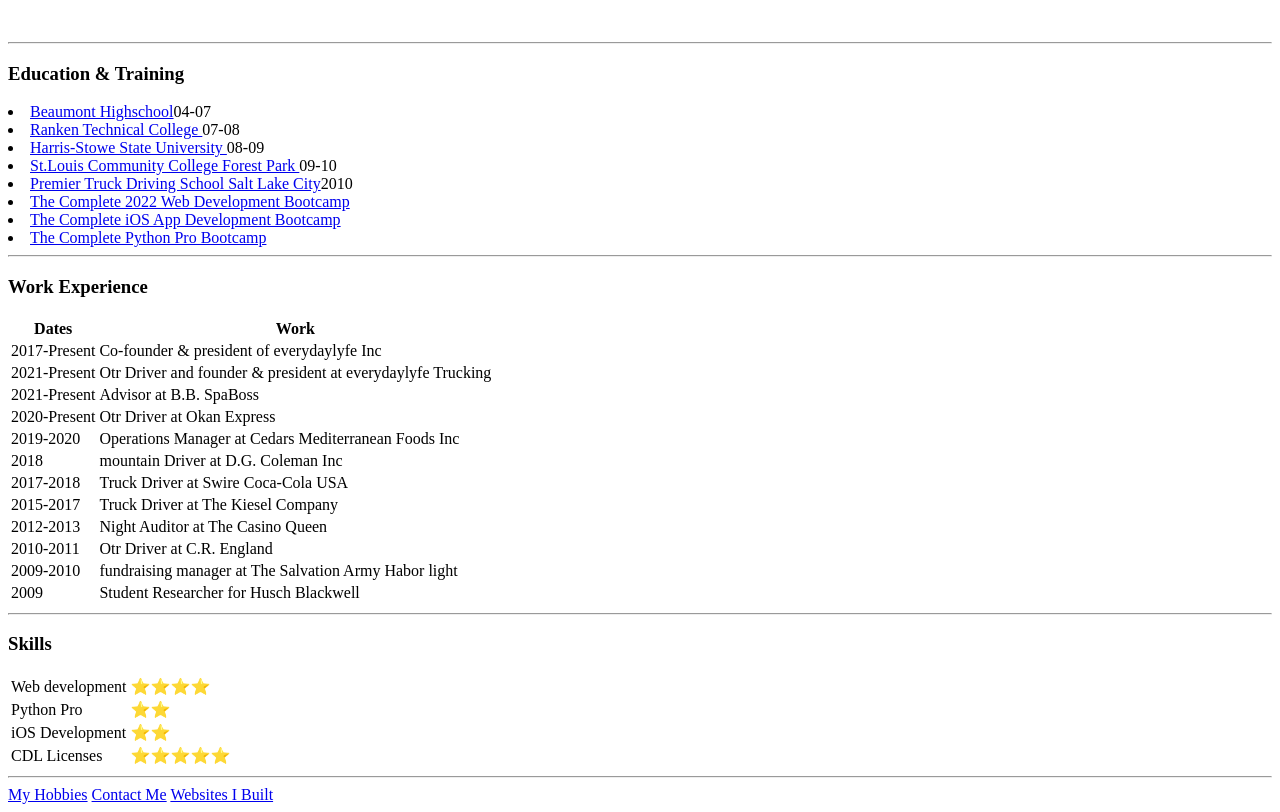
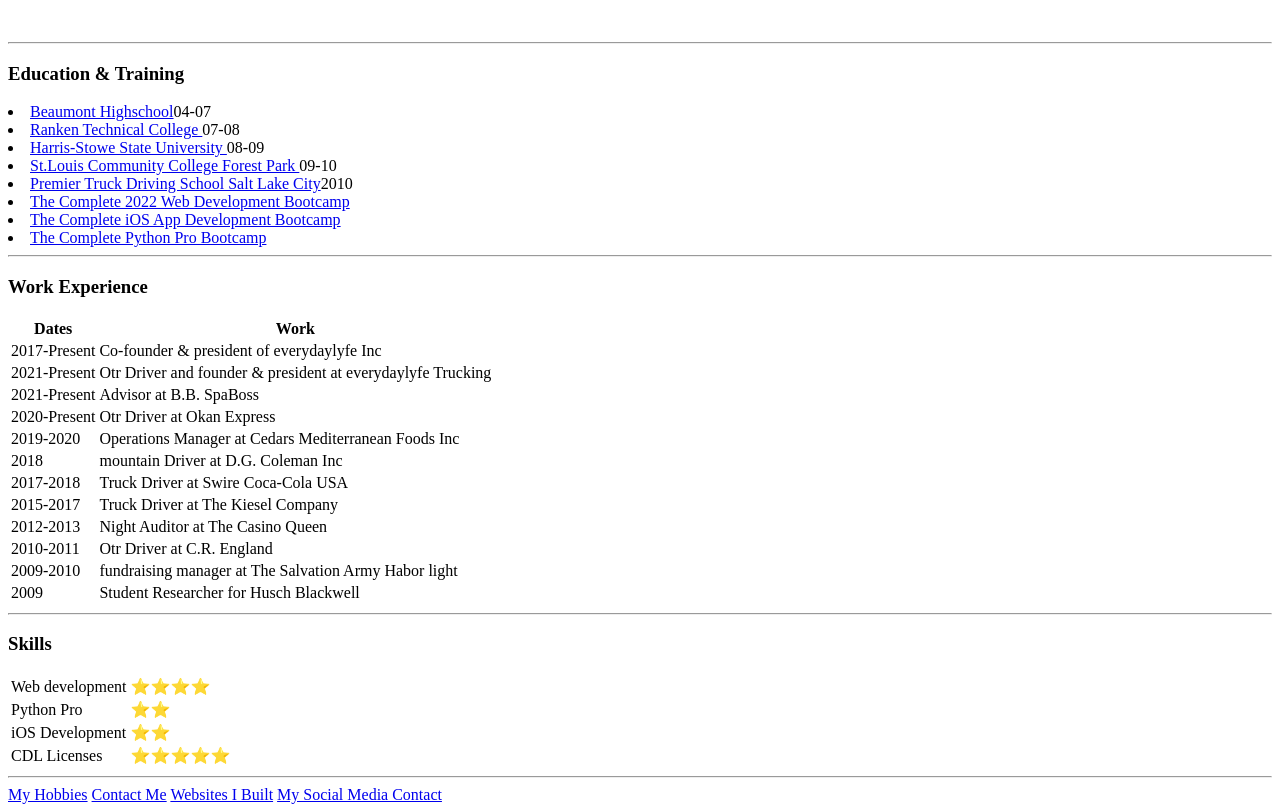
Before and after one commit to moetaylor2020/Monzarllo-, a plain HTML site: page index.html in a window 1280 px wide. Shown: the part 164-976 px from the top of the page. Drawn offline with Linux system fonts and the light colour scheme.

Commit message:
Update index.html

```diff
--- a/index.html
+++ b/index.html
@@ -111,6 +111,8 @@
   <a href="Hobbies.html">My Hobbies</a>
   <a href="Contact Me.html">Contact Me</a>
   <a href="Websites.html">Websites I Built</a>
+  <a href="Social Media Contact.html">My Social Media Contact</a>
+
 
 
 </html>
```
